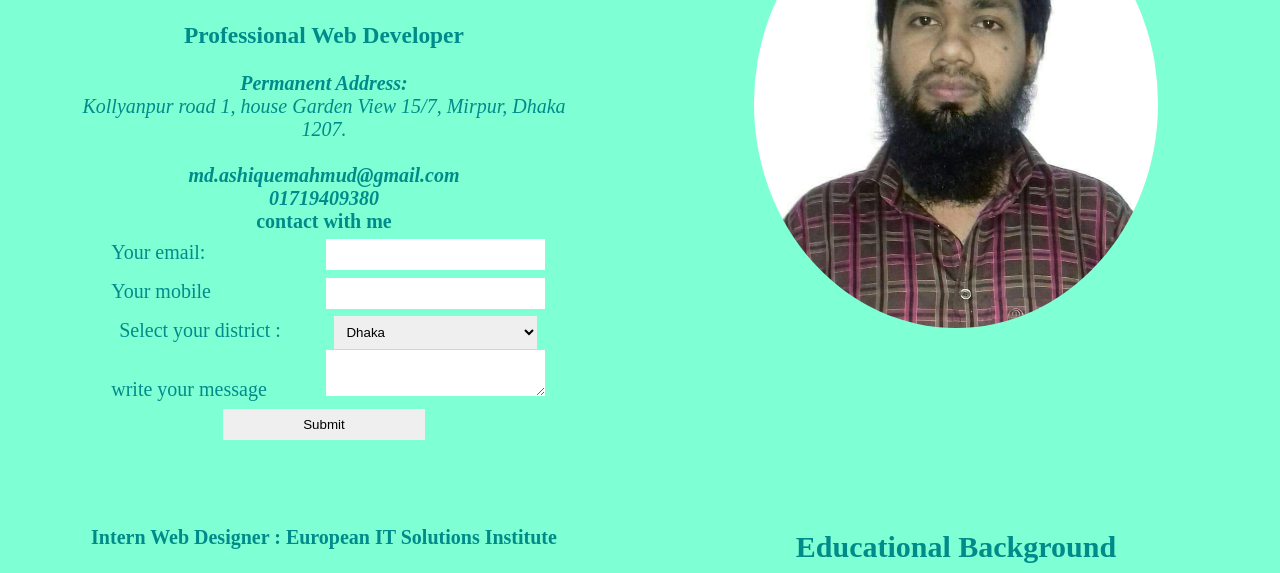
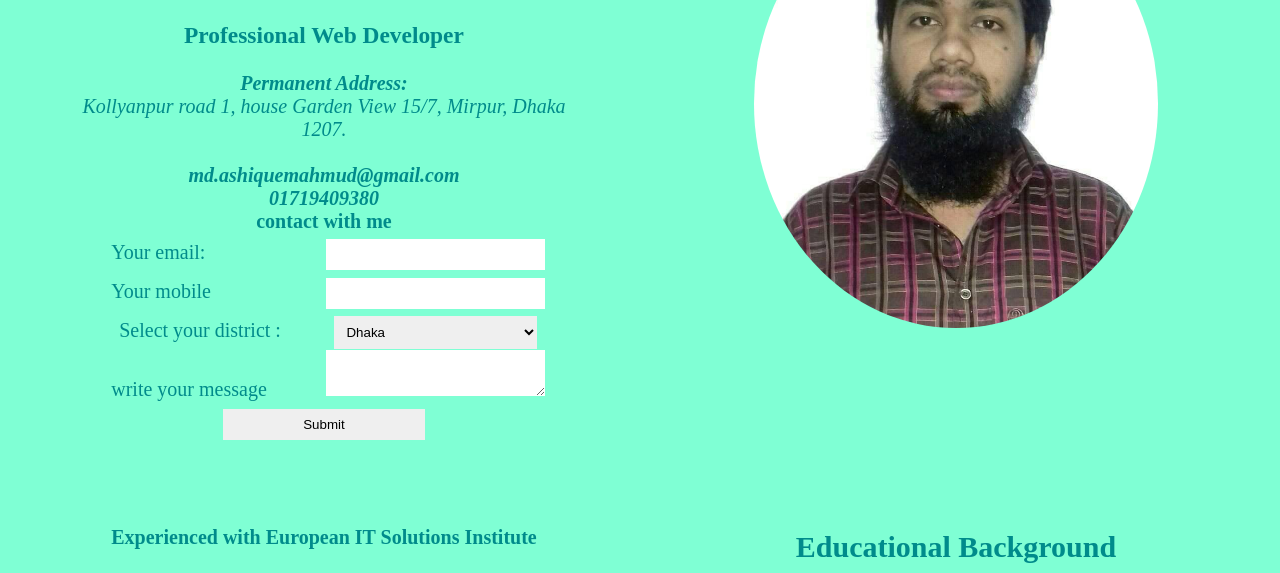
Before and after one commit to ashiqmah/mentorian, a plain HTML site: page portfolio/index.html in a window 1280 px wide. Shown: the part 192-765 px from the top of the page. Drawn offline with Linux system fonts and the light colour scheme.

Commit message:
experience added

```diff
--- a/portfolio/index.html
+++ b/portfolio/index.html
@@ -45,7 +45,7 @@
         <section>
 
              <div class="skill">
-                <p> <b> Intern Web Designer : European IT Solutions Institute</b></p>
+                <p> <b> Experienced with European IT Solutions Institute</b></p>
                  <h5>Professional Skill</h5>
                  <ul style="list-style:circle;">
              <li> HTML </li>
```
